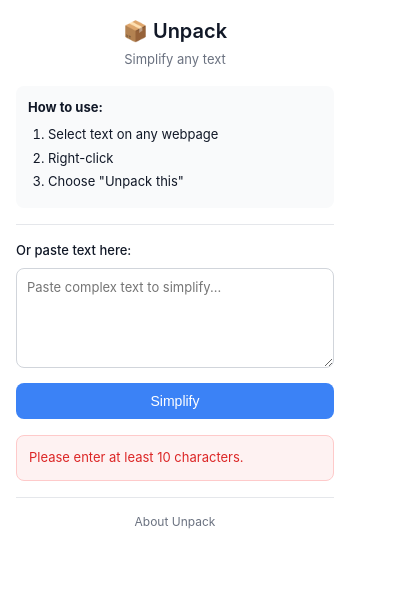
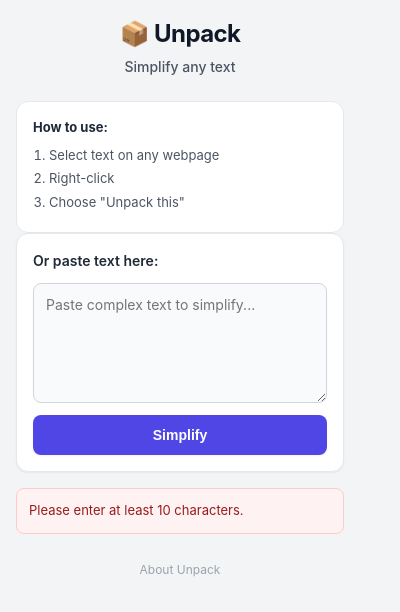
Before and after one commit to gocamille/unpack, a browser extension: page extension/popup/popup.html in a window 400 px wide. Both pictures are taken after a click on the button "Simplify". Drawn offline with Linux system fonts and the light colour scheme.

Commit message:
Update styling

```diff
--- a/extension/popup/popup.css
+++ b/extension/popup/popup.css
@@ -1,3 +1,37 @@
+/* refined design system */
+:root {
+  /* Colors */
+  --primary: #4F46E5;
+  --primary-hover: #4338CA;
+  --bg-page: #F3F4F6;
+  --bg-surface: #FFFFFF;
+  --text-main: #1F2937;
+  --text-muted: #4B5563;
+  --border-subtle: #E5E7EB;
+  --border-focus: #4F46E5;
+  --success-bg: #ECFDF5;
+  --success-text: #065F46;
+  --success-border: #A7F3D0;
+  --error-bg: #FEF2F2;
+  --error-text: #991B1B;
+  --error-border: #FECACA;
+
+  /* Spacing */
+  --space-1: 4px;
+  --space-2: 8px;
+  --space-3: 12px;
+  --space-4: 16px;
+  --space-6: 24px;
+
+  /* Radius */
+  --radius-sm: 6px;
+  --radius-md: 8px;
+  --radius-lg: 12px;
+
+  /* Shadows */
+  --shadow-sm: 0 1px 2px 0 rgba(0, 0, 0, 0.05);
+  --shadow-md: 0 4px 6px -1px rgba(0, 0, 0, 0.1), 0 2px 4px -1px rgba(0, 0, 0, 0.06);
+}
 * {
   box-sizing: border-box;
   margin: 0;
@@ -5,191 +39,260 @@
 }
 
 body {
-  font-family: -apple-system, BlinkMacSystemFont, 'Segoe UI', Roboto, sans-serif;
+  font-family: -apple-system, BlinkMacSystemFont, "Segoe UI", Roboto, Helvetica, Arial, sans-serif;
   font-size: 14px;
   line-height: 1.5;
-  color: #111827;
-  background: #ffffff;
-  width: 350px;
+  color: var(--text-main);
+    background: var(--bg-page);
+    width: 360px;
+    /* Slightly wider for better breathing room */
+    padding: var(--space-4);
 }
 
 .popup-container {
-  padding: 16px;
+  display: flex;
+    flex-direction: column;
+    gap: var(--space-4);
 }
 
+/* Header */
 .popup-header {
   text-align: center;
-  margin-bottom: 16px;
+  margin-bottom: var(--space-2);
 }
 
 .popup-header h1 {
-  font-size: 20px;
-  font-weight: 600;
-  margin-bottom: 4px;
+  font-size: 24px;
+    /* Larger, more prominent */
+    font-weight: 700;
+    color: #111827;
+    letter-spacing: -0.025em;
+    margin-bottom: var(--space-1);
 }
 
 .tagline {
-  color: #6b7280;
-  font-size: 13px;
+  color: var(--text-muted);
+    font-size: 14px;
+    font-weight: 500;
+  }
+
+  /* Cards (Instructions, Input, Result) */
+  .card {
+    background: var(--bg-surface);
+    border: 1px solid var(--border-subtle);
+    border-radius: var(--radius-lg);
+    padding: var(--space-4);
+    box-shadow: var(--shadow-sm);
 }
 
 .instructions {
-  background: #f9fafb;
-  border-radius: 8px;
-  padding: 12px;
+  background: var(--bg-surface);
+    border: 1px solid var(--border-subtle);
+    border-radius: var(--radius-lg);
+    padding: var(--space-4);
   font-size: 13px;
+  color: var(--text-muted);
+  }
+
+  .instructions p strong {
+    color: var(--text-main);
+    display: block;
+    margin-bottom: var(--space-2);
 }
 
 .instructions ol {
-  margin-left: 20px;
-  margin-top: 8px;
+  padding-left: var(--space-4);
 }
 
 .instructions li {
-  margin-bottom: 4px;
+  margin-bottom: var(--space-1);
 }
 
 .divider {
-  height: 1px;
-  background: #e5e7eb;
-  margin: 16px 0;
+  display: none;
+    /* Hide default divider, rely on spacing/cards */
+  }
+
+  /* Manual Input Section */
+  .manual-input {
+    display: flex;
+    flex-direction: column;
+    gap: var(--space-3);
 }
 
 .manual-input label {
-  display: block;
-  font-weight: 500;
-  margin-bottom: 8px;
-  font-size: 13px;
+  font-weight: 600;
+    font-size: 14px;
+    color: var(--text-main);
 }
 
 #text-input {
   width: 100%;
-  height: 100px;
-  padding: 10px;
-  border: 1px solid #d1d5db;
-  border-radius: 8px;
+  height: 120px;
+    /* Taller */
+    padding: var(--space-3);
+    border: 1px solid #D1D5DB;
+    border-radius: var(--radius-md);
   font-family: inherit;
-  font-size: 13px;
+  font-size: 14px;
+    /* Larger text for readability */
   resize: vertical;
-  margin-bottom: 10px;
+  background: #F9FAFB;
+    transition: all 0.2s ease;
 }
 
 #text-input:focus {
   outline: none;
-  border-color: #3b82f6;
-  box-shadow: 0 0 0 3px rgba(59, 130, 246, 0.1);
+  border-color: var(--border-focus);
+    background: #FFFFFF;
+    box-shadow: 0 0 0 3px rgba(79, 70, 229, 0.15);
 }
 
 #simplify-btn {
   width: 100%;
-  padding: 10px 16px;
-  background: #3b82f6;
+  padding: var(--space-3);
+    background: var(--primary);
   color: white;
   border: none;
-  border-radius: 8px;
-  font-weight: 500;
+  border-radius: var(--radius-md);
+    font-weight: 600;
   font-size: 14px;
   cursor: pointer;
-  transition: background-color 0.15s;
+  transition: all 0.2s ease;
+    box-shadow: var(--shadow-sm);
 }
 
 #simplify-btn:hover {
-  background: #2563eb;
+  background: var(--primary-hover);
+    transform: translateY(-1px);
+  }
+
+  #simplify-btn:active {
+    transform: translateY(0);
 }
 
 #simplify-btn:disabled {
-  background: #9ca3af;
+  background: #9CA3AF;
   cursor: not-allowed;
+  transform: none;
 }
 
+/* Result Area */
 .result-container {
-  margin-top: 16px;
-  background: #f0fdf4;
-  border: 1px solid #bbf7d0;
-  border-radius: 8px;
-  padding: 12px;
+  background: var(--bg-surface);
+    border: 1px solid var(--border-subtle);
+    border-radius: var(--radius-lg);
+    padding: var(--space-4);
+    margin-top: var(--space-2);
+    box-shadow: var(--shadow-md);
+    /* Lifted appearance */
+    display: none;
+    /* Hidden by default */
+    animation: slideDown 0.3s ease-out;
+  }
+
+  @keyframes slideDown {
+    from {
+      opacity: 0;
+      transform: translateY(-10px);
+    }
+
+    to {
+      opacity: 1;
+      transform: translateY(0);
+    }
 }
 
 .result-header {
   display: flex;
   justify-content: space-between;
   align-items: center;
-  margin-bottom: 8px;
+  margin-bottom: var(--space-3);
+    padding-bottom: var(--space-2);
+    border-bottom: 1px solid var(--border-subtle);
 }
 
 .result-header span {
-  font-weight: 500;
-  color: #166534;
-  font-size: 13px;
+  font-weight: 600;
+    color: var(--primary);
+    font-size: 14px;
 }
 
 .copy-btn {
+  background: transparent;
+    color: var(--text-muted);
+    border: 1px solid var(--border-subtle);
   padding: 4px 10px;
-  background: #166534;
-  color: white;
-  border: none;
-  border-radius: 4px;
+  border-radius: var(--radius-sm);
   font-size: 12px;
+  font-weight: 500;
   cursor: pointer;
+  transition: all 0.2s;
 }
 
 .copy-btn:hover {
-  background: #15803d;
+  background: #F3F4F6;
+    color: var(--text-main);
+    border-color: #D1D5DB;
 }
 
 .result-text {
-  font-size: 13px;
-  color: #111827;
+  font-size: 15px;
+    /* Large for readability */
+    line-height: 1.6;
+    color: var(--text-main);
   white-space: pre-wrap;
 }
 
-.error-container {
-  margin-top: 16px;
-  background: #fef2f2;
-  border: 1px solid #fecaca;
-  border-radius: 8px;
-  padding: 12px;
-  color: #dc2626;
-  font-size: 13px;
-}
-
+/* Loading & Error */
 .loading {
   display: flex;
   align-items: center;
   justify-content: center;
-  gap: 10px;
-  margin-top: 16px;
-  color: #6b7280;
+  gap: var(--space-3);
+    margin-top: var(--space-4);
+    color: var(--text-muted);
+    font-weight: 500;
 }
 
 .spinner {
-  width: 18px;
-  height: 18px;
-  border: 2px solid #e5e7eb;
-  border-top-color: #3b82f6;
+  width: 20px;
+    height: 20px;
+    border: 2px solid #E5E7EB;
+    border-top-color: var(--primary);
   border-radius: 50%;
   animation: spin 0.8s linear infinite;
 }
 
 @keyframes spin {
   to {
-    transform: rotate(360deg);
+      transform: rotate(360deg);
+    }
   }
+.error-container {
+  margin-top: var(--space-4);
+  background: var(--error-bg);
+  border: 1px solid var(--error-border);
+  color: var(--error-text);
+  padding: var(--space-3);
+  border-radius: var(--radius-md);
+  font-size: 13px;
+  display: none;
 }
 
+/* Footer */
 .popup-footer {
-  margin-top: 16px;
-  padding-top: 12px;
-  border-top: 1px solid #e5e7eb;
+  margin-top: var(--space-2);
   text-align: center;
 }
 
 .popup-footer a {
-  color: #6b7280;
+  color: #9CA3AF;
   text-decoration: none;
   font-size: 12px;
+  transition: color 0.2s;
 }
 
 .popup-footer a:hover {
-  color: #3b82f6;
+  color: var(--primary);
 }
--- a/extension/popup/popup.html
+++ b/extension/popup/popup.html
@@ -25,9 +25,10 @@
         </ol>
       </div>
 
-      <div class="divider"></div>
+      <!-- Hidden divider as we use cards now -->
+      <!-- <div class="divider"></div> -->
 
-      <div class="manual-input">
+      <div class="manual-input card">
         <label for="text-input">Or paste text here:</label>
         <textarea id="text-input" placeholder="Paste complex text to simplify..."></textarea>
         <button id="simplify-btn">Simplify</button>
--- a/extension/styles/tooltip.css
+++ b/extension/styles/tooltip.css
@@ -1,24 +1,51 @@
+/* Scoped design system for the injected tooltip */
 #unpack-tooltip {
+  /* Colors */
+    --upk-primary: #4F46E5;
+    --upk-primary-hover: #4338CA;
+    --upk-bg-surface: #FFFFFF;
+    --upk-text-main: #1F2937;
+    --upk-text-muted: #4B5563;
+    --upk-border: #E5E7EB;
+    --upk-error: #DC2626;
+
+    /* Reset basics for this container and its children */
+    all: initial;
+    box-sizing: border-box;
+    font-family: -apple-system, BlinkMacSystemFont, "Segoe UI", Roboto, Helvetica, Arial, sans-serif;
   position: absolute;
   z-index: 2147483647;
-  max-width: 400px;
-  min-width: 280px;
-  background: #ffffff;
+    /* Max z-index */
+    width: 380px;
+    max-width: 90vw;
+    background: var(--upk-bg-surface);
   border-radius: 12px;
-  box-shadow: 0 4px 24px rgba(0, 0, 0, 0.15), 0 0 0 1px rgba(0, 0, 0, 0.05);
-  font-family: -apple-system, BlinkMacSystemFont, 'Segoe UI', Roboto, sans-serif;
-  font-size: 14px;
-  line-height: 1.5;
+  box-shadow: 0 10px 25px -5px rgba(0, 0, 0, 0.1), 0 8px 10px -6px rgba(0, 0, 0, 0.1);
+    border: 1px solid rgba(0, 0, 0, 0.05);
+    /* Subtle border */
   opacity: 0;
   visibility: hidden;
-  transform: translateY(8px);
-  transition: opacity 0.2s, transform 0.2s, visibility 0.2s;
+  transform: translateY(8px) scale(0.98);
+    transition: opacity 0.2s cubic-bezier(0.16, 1, 0.3, 1),
+      transform 0.2s cubic-bezier(0.16, 1, 0.3, 1),
+      visibility 0.2s;
+
+    /* Ensure text styles */
+    font-size: 14px;
+    line-height: 1.5;
+    color: var(--upk-text-main);
+    text-align: left;
+  }
+
+  /* Apply box-sizing to all children */
+  #unpack-tooltip * {
+    box-sizing: border-box;
 }
 
 #unpack-tooltip.unpack-visible {
   opacity: 1;
   visibility: visible;
-  transform: translateY(0);
+  transform: translateY(0) scale(1);
 }
 
 .unpack-header {
@@ -26,70 +53,97 @@
   justify-content: space-between;
   align-items: center;
   padding: 12px 16px;
-  border-bottom: 1px solid #e5e7eb;
+  border-bottom: 1px solid var(--upk-border);
 }
 
 .unpack-logo {
-  font-weight: 600;
+  font-weight: 700;
   color: #111827;
+  font-size: 14px;
+    letter-spacing: -0.01em;
 }
 
 .unpack-close {
-  background: none;
+  background: transparent;
   border: none;
   font-size: 20px;
-  color: #6b7280;
+  color: #9CA3AF;
   cursor: pointer;
-  padding: 0;
+  padding: 4px;
   line-height: 1;
+  border-radius: 4px;
+    transition: all 0.2s;
+    display: flex;
+    align-items: center;
+    justify-content: center;
+    width: 24px;
+    height: 24px;
 }
 
 .unpack-close:hover {
-  color: #111827;
+  color: var(--upk-text-main);
+    background: #F3F4F6;
 }
 
 .unpack-content {
   padding: 16px;
-  max-height: 300px;
+  max-height: 400px;
   overflow-y: auto;
 }
 
+/* Loading State */
 .unpack-loading {
   display: flex;
   align-items: center;
   gap: 12px;
-  color: #6b7280;
+  color: var(--upk-text-muted);
+    font-weight: 500;
 }
 
 .unpack-spinner {
   width: 20px;
   height: 20px;
-  border: 2px solid #e5e7eb;
-  border-top-color: #3b82f6;
+  border: 2px solid #E5E7EB;
+    border-top-color: var(--upk-primary);
   border-radius: 50%;
   animation: unpack-spin 0.8s linear infinite;
+  flex-shrink: 0;
 }
 
 @keyframes unpack-spin {
   to {
-    transform: rotate(360deg);
-  }
+      transform: rotate(360deg);
+    }
 }
 
+/* Result Text */
 .unpack-result {
-  color: #111827;
+  color: var(--upk-text-main);
   white-space: pre-wrap;
+  font-size: 15px;
+    /* Slightly larger for readability */
+    line-height: 1.6;
 }
 
 .unpack-error {
-  color: #dc2626;
+  color: var(--upk-error);
+    background: #FEF2F2;
+    border: 1px solid #FECACA;
+    padding: 12px;
+    border-radius: 8px;
+    font-size: 13px;
 }
 
+/* Footer & Buttons */
 .unpack-footer {
   display: flex;
   gap: 8px;
   padding: 12px 16px;
-  border-top: 1px solid #e5e7eb;
+  border-top: 1px solid var(--upk-border);
+    background: #F9FAFB;
+    /* Slight contrast for footer */
+    border-bottom-left-radius: 12px;
+    border-bottom-right-radius: 12px;
 }
 
 .unpack-footer button {
@@ -97,27 +151,37 @@
   padding: 8px 12px;
   border-radius: 6px;
   font-size: 13px;
-  font-weight: 500;
+  font-weight: 600;
   cursor: pointer;
-  transition: background-color 0.15s;
+  transition: all 0.2s ease;
+    font-family: inherit;
+    border: none;
 }
 
 .unpack-copy {
-  background: #3b82f6;
+  background: var(--upk-primary);
   color: white;
-  border: none;
+  box-shadow: 0 1px 2px rgba(0, 0, 0, 0.05);
 }
 
 .unpack-copy:hover {
-  background: #2563eb;
+  background: var(--upk-primary-hover);
+    transform: translateY(-1px);
+  }
+
+  .unpack-copy:active {
+    transform: translateY(0);
 }
 
 .unpack-toggle {
-  background: #f3f4f6;
-  color: #374151;
-  border: 1px solid #d1d5db;
+  background: #FFFFFF;
+    color: var(--upk-text-main);
+    border: 1px solid var(--upk-border) !important;
+    /* Force border */
+    box-shadow: 0 1px 2px rgba(0, 0, 0, 0.05);
 }
 
 .unpack-toggle:hover {
-  background: #e5e7eb;
+  background: #F3F4F6;
+    border-color: #D1D5DB !important;
 }
```
